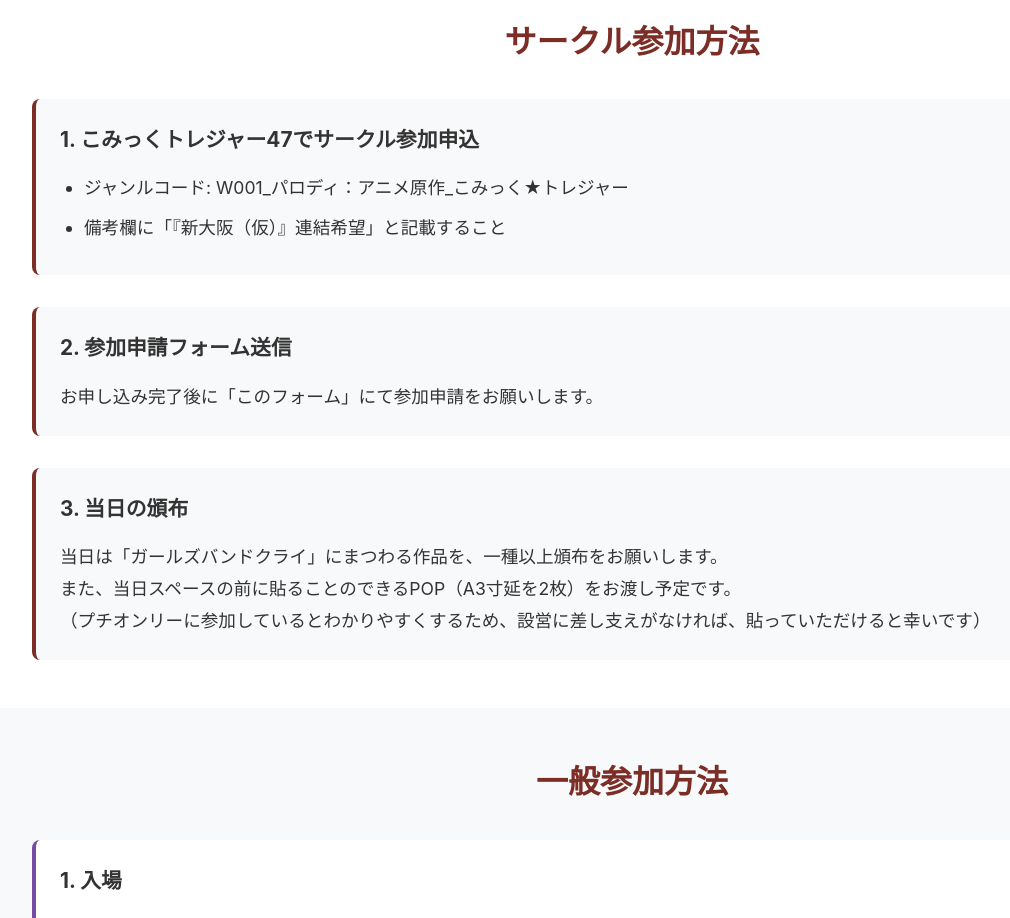
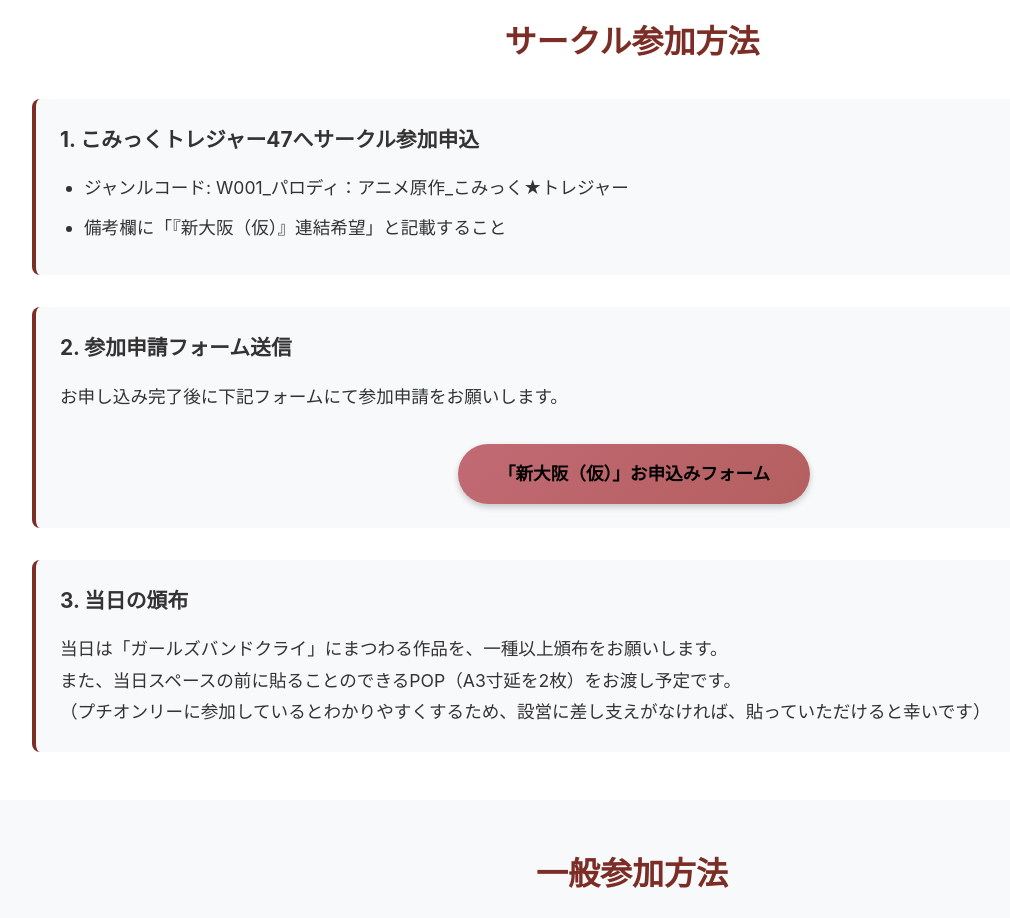
Before and after one commit to aikoikom/gbc_shinoosaka, a Next.js app: page /gbc_shinoosaka/ in a window 1280 px wide. Shown: the part 1080-1998 px from the top of the page, without its empty margins (8-1018 px from the left). Built offline with nearby package versions, Linux system fonts and the light colour scheme.

Commit message:
Update CircleParticipation.tsx

```diff
--- a/components/CircleParticipation/CircleParticipation.tsx
+++ b/components/CircleParticipation/CircleParticipation.tsx
@@ -7,7 +7,7 @@
         <h2 className={styles.heading}>サークル参加方法</h2>
         <div className={styles.content}>
           <div className={styles.step}>
-            <h3 className={styles.stepTitle}>1. こみっくトレジャー47でサークル参加申込</h3>
+            <h3 className={styles.stepTitle}>1. <a href="https://www.aoboo.jp/event/item/p0087.html">こみっくトレジャー47</a>へサークル参加申込</h3>
             <ul className={styles.stepList}>
               <li>ジャンルコード: W001_パロディ：アニメ原作_こみっく★トレジャー</li>
               <li>備考欄に「『新大阪（仮）』連結希望」と記載すること</li>
@@ -15,7 +15,12 @@
           </div>
           <div className={styles.step}>
             <h3 className={styles.stepTitle}>2. 参加申請フォーム送信</h3>
-            <p>お申し込み完了後に「このフォーム」にて参加申請をお願いします。</p>
+            <p>お申し込み完了後に下記フォームにて参加申請をお願いします。</p>
+                      <div className={styles.buttonarea}>
+           <p className={styles.button}>
+             <a href="https://docs.google.com/forms/d/e/1FAIpQLSfZurn-tWdMHxN5c61e96gXfx313cVc_V1d1JGKy9X-mr1nMA/viewform?usp=header" target="_blank">
+             「新大阪（仮）」お申込みフォーム</a></p>
+         </div>
           </div>
           <div className={styles.step}>
             <h3 className={styles.stepTitle}>3. 当日の頒布</h3>
```
